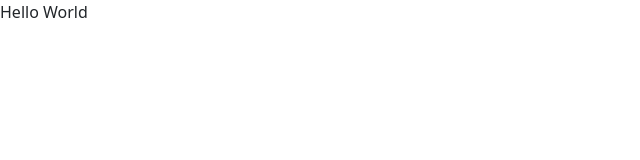
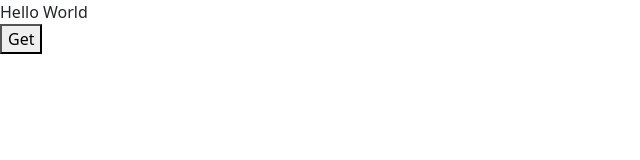
Before and after one commit to danielhunter172/Pokedex, a React (Create React App) app in the folder WebUI/ClientApp/: page / in a window 1280 px wide. Shown: the top 160 px of the page, without its empty margins (0-640 px from the left). Built offline with nearby package versions, Linux system fonts and the light colour scheme.

Commit message:
Added temp home page with Pokedex Component

```diff
--- a/WebUI/ClientApp/src/components/Home.js
+++ b/WebUI/ClientApp/src/components/Home.js
@@ -1,4 +1,5 @@
 import React, { Component } from 'react';
+import {Pokedex} from "./Pokedex";
 
 export class Home extends Component {
   static displayName = Home.name;
@@ -6,7 +7,8 @@ export class Home extends Component {
   render () {
     return (
       <div>
-          Hello World
+        Hello World
+        <Pokedex/>
       </div>
     );
   }
--- a/WebUI/ClientApp/src/components/Pokedex.js
+++ b/WebUI/ClientApp/src/components/Pokedex.js
@@ -3,10 +3,17 @@ import React, { Component } from 'react';
 export class Pokedex extends Component {
     static displayName = Pokedex.name;
 
+    async getPokedex () {
+        let response = await fetch('https://localhost:7062/api/Pokedex');
+        let json = await response.json();
+        console.log(response);
+        console.log(json);
+    }
+
     render () {
         return (
             <div>
-
+                <button onClick={this.getPokedex}>Get</button>
             </div>
         );
     }
```
